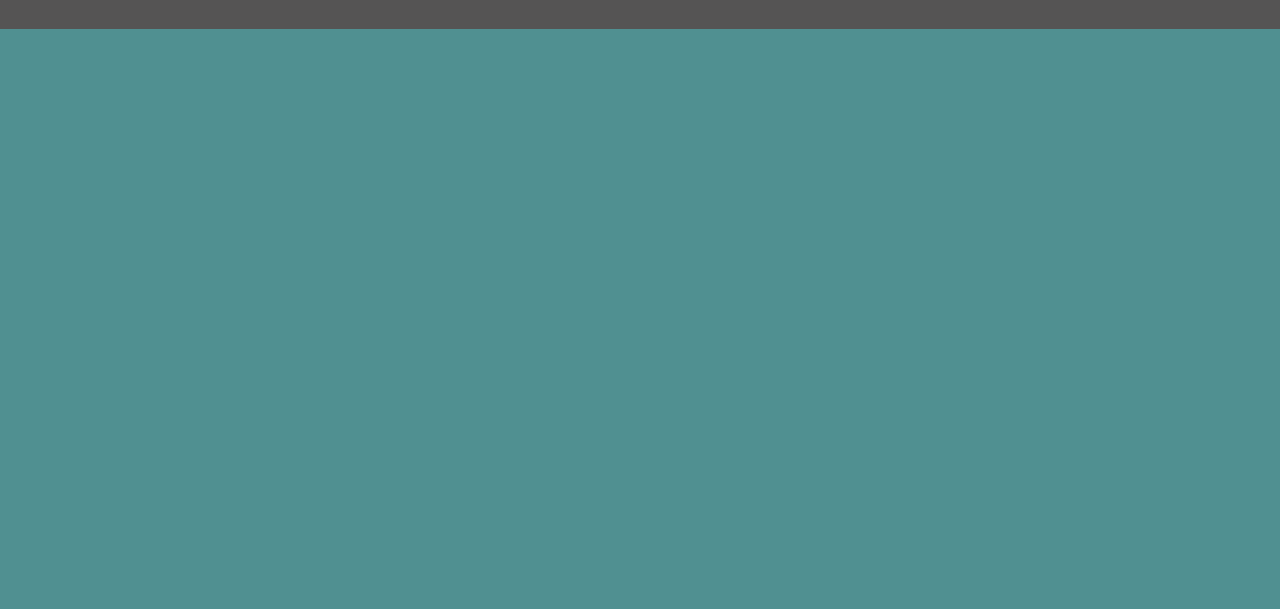
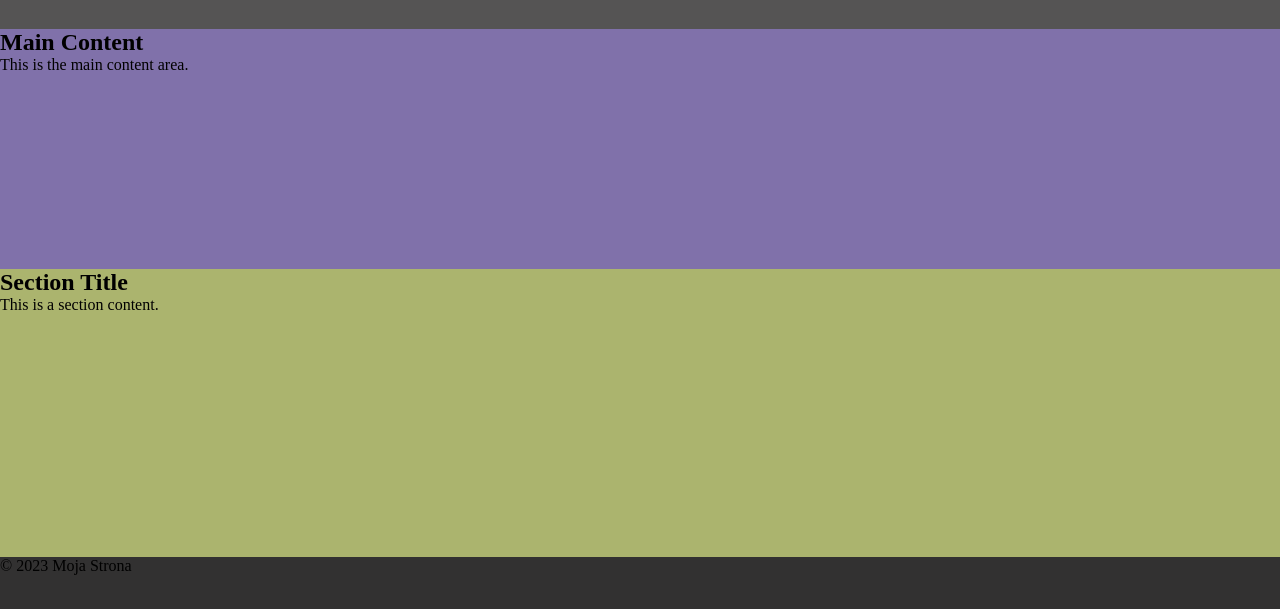
Before and after one commit to Walenty14/Chat_menu_1_linki, a plain HTML site: page index.html in a window 1280 px wide. Shown: the part 163-772 px from the top of the page. Drawn offline with Linux system fonts and the light colour scheme.

Commit message:
Update index.html and style.css

```diff
--- a/index.html
+++ b/index.html
@@ -19,5 +19,18 @@
         </nav>
     </header>
 
+    <main>
+        <h2>Main Content</h2>
+        <p>This is the main content area.</p>
+    </main>
+    <section>
+        <h2>Section Title</h2>
+        <p>This is a section content.</p>
+    </section>
+    <footer>
+        <p>&copy; 2023 Moja Strona</p>
+    </footer>
+
+
 </body>
 </html>
--- a/style.css
+++ b/style.css
@@ -41,3 +41,15 @@ nav a:hover {
     font-size: 2rem;
     background-color: #fff;
 }
+main {
+    background-color: #8071aa;
+    height: 30vh;
+}
+section {
+    background-color: #abb46e;
+    height: 36vh;
+}
+footer {
+    background-color: #323131;
+    height: 10vh;
+}
```
